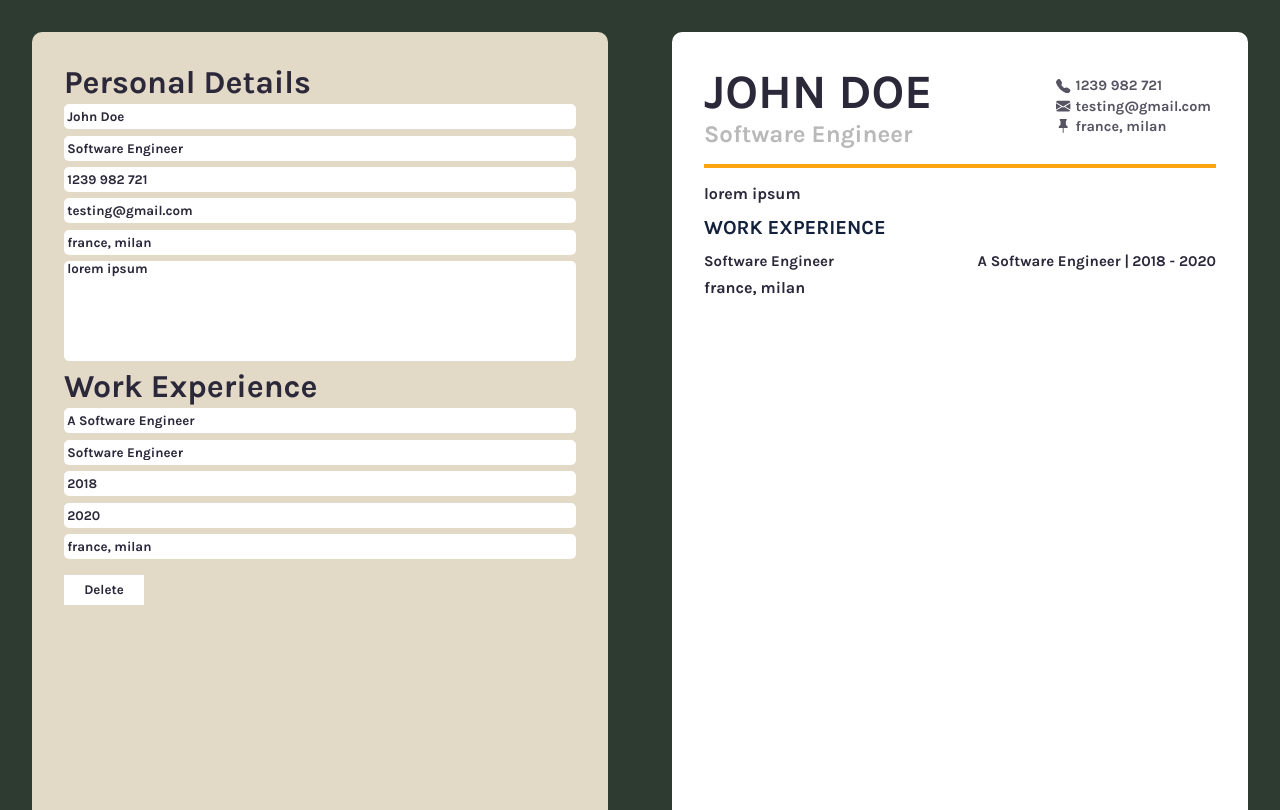
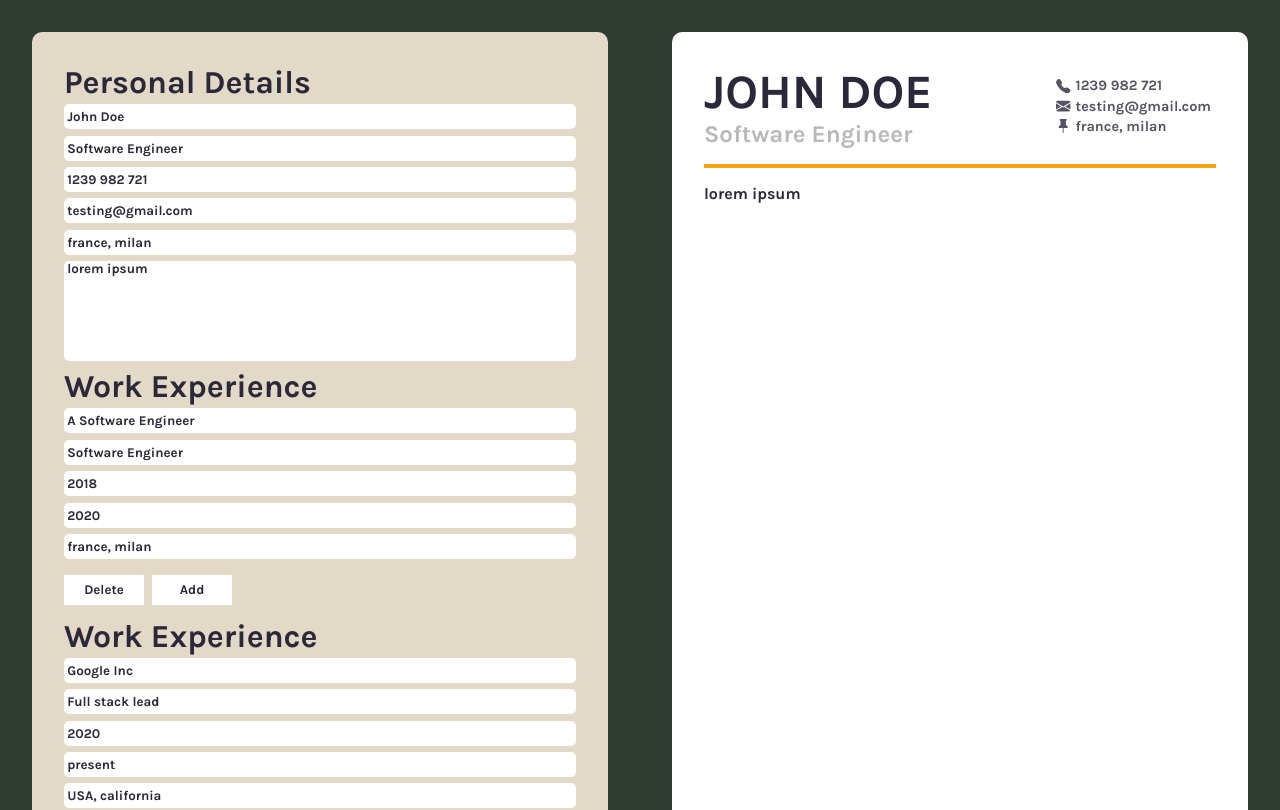
Before and after one commit to haroldm2598/Project-resume, a React (Vite) app: page / in a window 1280 px wide. Shown: the top 810 px of the page. Built offline with nearby package versions, Linux system fonts and the light colour scheme.

Commit message:
Add Map features and delete

```diff
--- a/src/App.jsx
+++ b/src/App.jsx
@@ -3,27 +3,37 @@ import { nanoid } from 'nanoid';
 import Details from './component/Details';
 import Work from './component/Work';
 import Post from './component/Post';
+import WorkPost from './component/WorkPost';
 import './styles/main.scss';
 
 export default function App() {
 	const [form, setForm] = useState(setDetails());
-	const [works, setWorks] = useState(setWorkDetails());
+	const [works, setWorks] = useState(setWorkDetails() || '');
 	const [deleteWork, setDeleteWork] = useState(works[0].isShow);
 
 	useEffect(() => {
-		console.log('Add new work');
+		console.log(works);
 	}, [works]);
 
-	function deleteToggle(event) {
+	function deleteToggle(event, id) {
 		event.preventDefault();
-		setDeleteWork((prevShown) => !prevShown);
+		setWorks(works.filter((item) => item.id !== id));
+		// const resultTest = works.map(item => item.id)
 	}
 
-	// function addWork(event) {
-	// 	event.preventDefault();
-	// 	const work = {}
-	// 	setWorks(prevWork => [work, ...prevWork]);
-	// }
+	function addWork(event) {
+		event.preventDefault();
+		const work = {
+			id: nanoid(),
+			companyName: 'Facebook company',
+			workPosition: 'Software Engineer',
+			dateStart: '2018',
+			dateEnd: '2020',
+			workDetails: 'france, milan',
+			isShow: true
+		};
+		setWorks([...works, work]);
+	}
 
 	function setDetails() {
 		return {
@@ -45,6 +55,15 @@ export default function App() {
 				dateStart: '2018',
 				dateEnd: '2020',
 				workDetails: 'france, milan',
+				isShow: true
+			},
+			{
+				id: nanoid(),
+				companyName: 'Google Inc',
+				workPosition: 'Full stack lead',
+				dateStart: '2020',
+				dateEnd: 'present',
+				workDetails: 'USA, california',
 				isShow: true
 			}
 		];
@@ -86,26 +105,46 @@ export default function App() {
 			// return newArr;
 		});
 
-		console.log(setWorks((oldWorks) => console.log({ oldWorks })));
+		// setWorks((work) =>
+		// 	console.log(work.find((item) => item.id === works[0].id))
+		// );
 	}
 
+	// ELEMENT THAT WILL GET AND POST
 	// <POST/> will be the target not the <Work/>
-	// const workElement = work.map((item) => (
-	// 	<Work
-	// 		key={item.id}
-	// 		work1={item.companyName}
-	// 		work2={item.workPosition}
-	// 		work3={item.dateStart}
-	// 		work4={item.dateEnd}
-	// 		work5={item.workDetails}
-	// 		isShow={deleteWork}
-	// 		deleteToggle={deleteToggle}
-	// 		handleChange={handleChange}
-	// 	/>
-	// ));
+	const workElement = works.map((item) => (
+		<Work
+			key={item.id}
+			workId={item.id}
+			work1={item.companyName}
+			work2={item.workPosition}
+			work3={item.dateStart}
+			work4={item.dateEnd}
+			work5={item.workDetails}
+			isShow={deleteWork}
+			deleteToggle={(event) => deleteToggle(event, item.id)}
+			addWork={addWork}
+			handleChange={handleChange}
+		/>
+	));
 
-	// console.log(workElement);
-
+	const workElementPost = works.map((item, index) => (
+		<WorkPost
+			key={index}
+			work1={item.workPosition}
+			work2={item.companyName}
+			work3={item.dateStart}
+			work4={item.dateEnd}
+			work5={item.workDetails}
+		/>
+	));
+	/*
+	work1={works[0].workPosition}
+	work2={works[0].companyName}
+	work3={works[0].dateStart}
+	work4={works[0].dateEnd}
+	work5={works[0].workDetails}
+	*/
 	return (
 		<>
 			<div className='container'>
@@ -126,18 +165,7 @@ export default function App() {
 						form6={form.comments}
 						handleChange={handleChange}
 					/>
-
-					<Work
-						work1={works[0].companyName}
-						work2={works[0].workPosition}
-						work3={works[0].dateStart}
-						work4={works[0].dateEnd}
-						work5={works[0].workDetails}
-						isShow={deleteWork}
-						deleteToggle={deleteToggle}
-						// addWork={addWork}
-						handleChange={handleChange}
-					/>
+					{workElement}
 				</div>
 				<Post
 					form1={form.fullName}
@@ -146,13 +174,16 @@ export default function App() {
 					form4={form.emailAddress}
 					form5={form.location}
 					form6={form.comments}
-					workTitle={'work experience'}
-					work1={works[0].workPosition}
-					work2={works[0].companyName}
-					work3={works[0].dateStart}
-					work4={works[0].dateEnd}
-					work5={works[0].workDetails}
-				/>
+					// workTitle={'work experience'}
+					// work1={works[0].workPosition}
+					// work2={works[0].companyName}
+					// work3={works[0].dateStart}
+					// work4={works[0].dateEnd}
+					// work5={works[0].workDetails}
+				>
+					componentChild={workElementPost}
+					<button> TESTING </button>
+				</Post>
 			</div>
 		</>
 	);
--- a/src/component/Post.jsx
+++ b/src/component/Post.jsx
@@ -28,7 +28,7 @@ export default function Post(props) {
 				</ul>
 				<hr />
 				<div className='list__comments'>{props.form6}</div>
-				<h1 className='workTitle'>{props.workTitle}</h1>
+				{/* <h1 className='workTitle'>{props.workTitle}</h1>
 				<div className='work'>
 					<h3 className='work__job'>{props.work1}</h3>
 					<div className='work__end'>
@@ -38,7 +38,8 @@ export default function Post(props) {
 						</h3>
 					</div>
 				</div>
-				<p className='workDetails'>{props.work5}</p>
+				<p className='workDetails'>{props.work5}</p> */}
+				{props.componentChild}
 			</div>
 		</>
 	);
--- a/src/component/Work.jsx
+++ b/src/component/Work.jsx
@@ -1,7 +1,7 @@
 export default function Work(props) {
 	// if (!props.isShow) {
 	// 	return (
-	// 		<button className='work__btn' onClick={props.addWork}>
+	// 		<button className='work__btn' onClick={props.deleteToggle}>
 	// 			Add
 	// 		</button>
 	// 	);
@@ -57,9 +57,9 @@ export default function Work(props) {
 					Delete
 				</button>
 
-				{/* <button className='work__btn' onClick={props.addWork}>
+				<button className='work__btn' onClick={props.addWork}>
 					Add
-				</button> */}
+				</button>
 			</form>
 		</>
 	);
--- /dev/null
+++ b/src/component/WorkPost.jsx
@@ -0,0 +1,17 @@
+export default function WorkPost(props) {
+	return (
+		<>
+			<h1 className='workTitle'>{props.workTitle}</h1>
+			<div className='work'>
+				<h3 className='work__job'>{props.work1}</h3>
+				<div className='work__end'>
+					<h3 className='work__end--company'>{props.work2} | </h3>
+					<h3 className='work__end--date'>
+						{props.work3} - {props.work4}
+					</h3>
+				</div>
+			</div>
+			<p className='workDetails'>{props.work5}</p>
+		</>
+	);
+}
```
